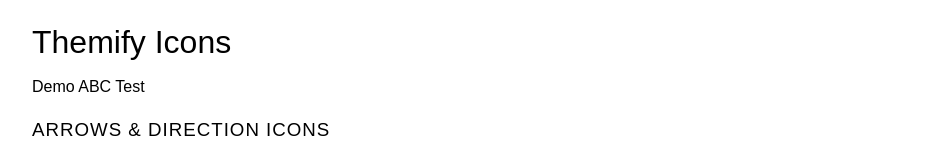
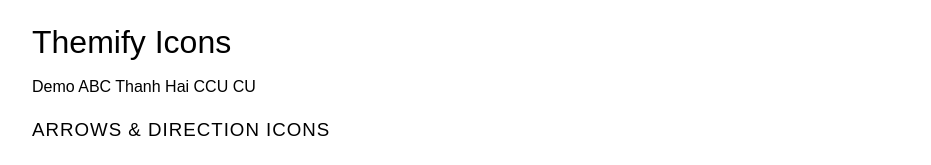
Before and after one commit to greeneley/code-music-player, a plain HTML site: page assets/css/themify-icons/index.html in a window 1280 px wide. Shown: the top 165 px of the page, without its empty margins (32-963 px from the left). Drawn offline with Linux system fonts and the light colour scheme.

Commit message:
Demo Amend Nexxt Pro Fix Up

```diff
--- a/assets/css/themify-icons/index.html
+++ b/assets/css/themify-icons/index.html
@@ -14,7 +14,7 @@
 	<h1>Themify Icons</h1>
 
 	<div class="icon-section">
-	<div>Demo ABC Test</div>
+	<div>Demo ABC Thanh Hai CCU CU</div>
 		<div class="icon-section">
 			<h3>Arrows &amp; Direction Icons </h3>
 
```
